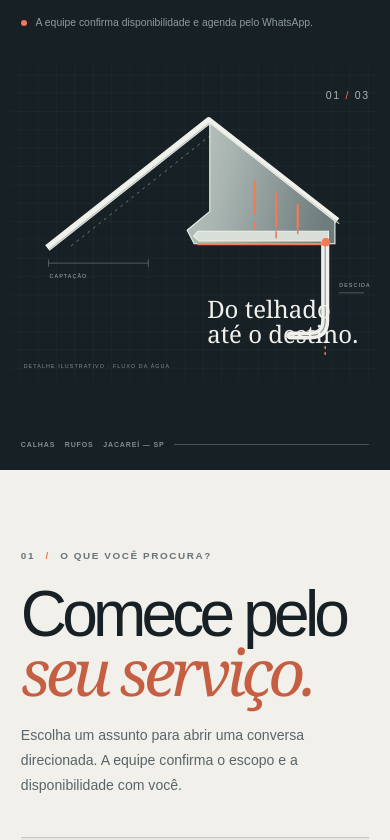
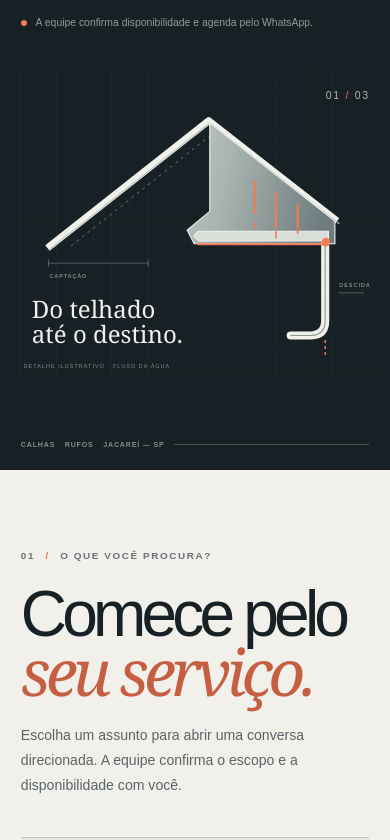
Before and after one commit to oluisvi/cca-calhas-conceito, a plain HTML site: page index.html in a window 390 px wide. Shown: the part 670-1510 px from the top of the page. Drawn offline with Linux system fonts and the light colour scheme.

Commit message:
Refine the hero illustration layout

```diff
--- a/styles.css
+++ b/styles.css
@@ -58,7 +58,7 @@ h1 em, h2 em { color: var(--coral); font-family: var(--serif); font-weight: 400;
 .roof-illustration { display: block; width: 100%; height: auto; }
 .art-index { position: absolute; top: 10%; right: 5%; color: #aab5b2; font-size: .66rem; letter-spacing: .16em; }
 .art-index span { color: var(--coral); }
-.art-caption { position: absolute; right: 5%; bottom: 13%; color: var(--paper); font-family: var(--serif); font-size: clamp(1.5rem, 2.7vw, 2.8rem); line-height: 1.05; }
+.art-caption { position: absolute; left: 9%; bottom: 13%; color: var(--paper); font-family: var(--serif); font-size: clamp(1.5rem, 2.7vw, 2.8rem); line-height: 1.05; }
 .hero-bottom { position: absolute; right: var(--gutter); bottom: 1.35rem; left: var(--gutter); display: flex; gap: 1.6rem; align-items: center; color: #7f8e8f; font-size: .56rem; font-weight: 700; letter-spacing: .12em; text-transform: uppercase; }
 .hero-bottom-line { height: 1px; flex: 1; background: #485355; }
 .section-wrap { padding-right: var(--gutter); padding-left: var(--gutter); }
@@ -123,7 +123,7 @@ h1 em, h2 em { color: var(--coral); font-family: var(--serif); font-weight: 400;
   .hero h1 { margin-top: 2rem; font-size: clamp(4.6rem, 17vw, 7rem); }
   .hero-intro { max-width: 365px; }
   .hero-art { order: 2; width: calc(100% + 2rem); align-self: center; margin: 1.7rem -1rem 0; }
-  .art-caption { right: 8%; bottom: 13%; }
+  .art-caption { left: 8%; bottom: 13%; }
   .hero-bottom { gap: .9rem; font-size: .49rem; }
   .service-section { grid-template-columns: 1fr; gap: 2.5rem; padding-top: 5rem; padding-bottom: 5rem; }
   .section-intro h2, .flow-top h2 { margin-top: 1.5rem; font-size: 4rem; }
```
